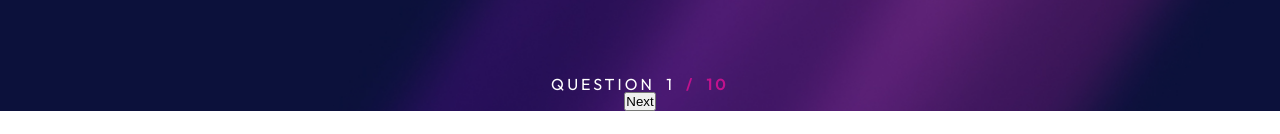
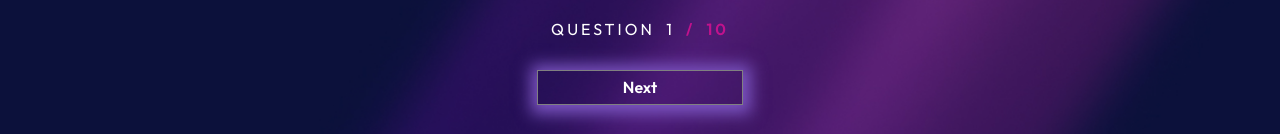
Before and after one commit to Alessandrordless/Bw1, a plain HTML site: page Benchmark/index.html in a window 1280 px wide. Shown: the part 713-847 px from the top of the page. Before the commit the page ends 824 px from the top, so only its background shows below. Drawn offline with Linux system fonts and the light colour scheme.

Commit message:
edit Margin

```diff
--- a/Benchmark/asset/style.css
+++ b/Benchmark/asset/style.css
@@ -12,7 +12,10 @@ body {
   background-image: url(../Images/bg.jpg);
   background-repeat: no-repeat;
   background-size: cover;
-  margin: 3% 8% 0 8%;
+  max-width: 85%;
+  margin: 0 auto;
+  margin-top: 5%;
+
   font-family: "Outfit", sans-serif;
   color: white;
 }
@@ -107,7 +110,7 @@ main span {
 }
 
 .questions-counter {
-  margin-top: 10%;
+  margin-top: 2%;
   word-spacing: 5px;
   letter-spacing: 3px;
 }
@@ -120,12 +123,15 @@ main span {
   background-color: #c2128d;
 }
 
-.btn-next {
-  height: 2rem;
-  margin-top: 2%;
+#btn-next {
+  width: 19%;
+  height: 35px;
+  background-color: inherit;
+  color: white;
+  border: 1px solid grey;
+  font-size: 16px;
+  font-family: "Outfit";
+  font-weight: 600;
+  box-shadow: 1px 2px 15px 7px rgb(123 84 193);
+  margin: 3%;
 }
-
-.btn-next button {
-  width: 15%;
-  height: 2rem;
-}
--- a/Benchmark/index.html
+++ b/Benchmark/index.html
@@ -16,7 +16,7 @@
         <div class="pie" style="--p: 33.3; --b: 13px; --c: #ffffff40">
           <div class="counter">
             <p>SECONDS</p>
-            <span>16</span>
+            <span>60</span>
             <p>REMAINING</p>
           </div>
         </div>
@@ -43,9 +43,9 @@
         <div class="questions-counter">
           <p>QUESTION 1 <span>/ 10</span></p>
         </div>
-        <div id="btn-next">
-          <button>Next</button>
-        </div>
+
+          <button id="btn-next">Next</button>
+
     </main>
 
     <script src="./script/script.js"></script>
--- a/Feedback Page/Assets/style.css
+++ b/Feedback Page/Assets/style.css
@@ -15,19 +15,21 @@ body {
   background-image: url(../../Welcome/Images/bg.jpg);
   background-repeat: no-repeat;
   background-size: cover;
-  margin: 3% 8% 0 8%;
+  max-width: 100%;
+  margin: 0 auto;
+  margin-top: 5%;
   font-family: "Outfit", sans-serif;
   color: white;
   text-align: center;
 }
 
 header {
-  width: 10%;
+  width: 17%;
 }
 
 header img {
-  width: 150px;
-  margin: 40% 0 0 90%;
+  width: 100%;
+  margin: 20%;
 }
 
 main h1 {
```
Also changed, not shown: Results/Assets/style.css (+5 -4 lines), Results/results.html (+1 -3 lines).
